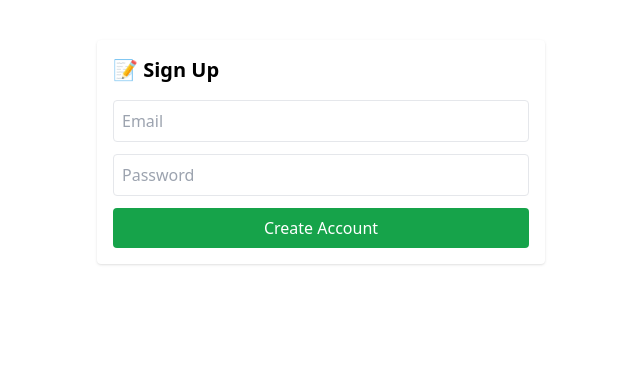
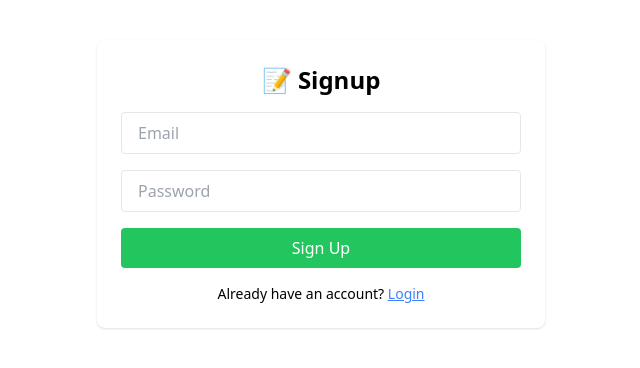
Before and after one commit to L-Praveen36/LostFound, a React (Create React App) app: page /signup in a window 1280 px wide. Shown: the top 368 px of the page, without its empty margins (319-959 px from the left). Built offline with nearby package versions, Linux system fonts and the light colour scheme; no server answers.

Commit message:
Final changes before deployment

```diff
--- a/src/App.js
+++ b/src/App.js
@@ -91,7 +91,7 @@ function HomePage() {
       {/* Upload Button */}
       <div className="text-center mb-6">
         <button
-          onClick={() => setShowForm(true)}
+          onClick={handleUploadClick}
           className="bg-blue-500 text-white px-4 py-2 rounded hover:bg-blue-600"
         >
           📤 Upload Lost or Found Item
--- a/src/components/Login.js
+++ b/src/components/Login.js
@@ -1,45 +1,53 @@
-// src/components/Login.js
-import { useState } from "react";
-import { signInWithEmailAndPassword } from "firebase/auth";
-import { auth } from "../firebase";
-import { useNavigate } from "react-router-dom";
+import React, { useState } from 'react';
+import { auth } from '../firebase';
+import { signInWithEmailAndPassword } from 'firebase/auth';
+import { useNavigate } from 'react-router-dom';
 
 const Login = () => {
-  const [email, setEmail] = useState("");
-  const [password, setPassword] = useState("");
+  const [email, setEmail] = useState('');
+  const [password, setPassword] = useState('');
+  const [error, setError] = useState('');
   const navigate = useNavigate();
 
   const handleLogin = async (e) => {
     e.preventDefault();
+    setError('');
     try {
       await signInWithEmailAndPassword(auth, email, password);
-      navigate("/");
+      navigate('/');
     } catch (err) {
-      alert(err.message);
+      setError(err.message);
     }
   };
 
   return (
-    <form onSubmit={handleLogin} className="max-w-md mx-auto mt-10 p-4 bg-white rounded shadow">
-      <h2 className="text-xl font-bold mb-4">🔐 Login</h2>
+    <div className="max-w-md mx-auto mt-10 bg-white p-6 rounded-lg shadow">
+      <h2 className="text-2xl font-bold text-center mb-4">🔐 Login</h2>
+      {error && <p className="text-red-500 mb-2">{error}</p>}
+      <form onSubmit={handleLogin} className="space-y-4">
         <input
           type="email"
           placeholder="Email"
-        value={email}
+          className="w-full px-4 py-2 border rounded"
           onChange={(e) => setEmail(e.target.value)}
-        className="w-full p-2 border mb-3 rounded"
+          required
         />
         <input
           type="password"
           placeholder="Password"
-        value={password}
+          className="w-full px-4 py-2 border rounded"
           onChange={(e) => setPassword(e.target.value)}
-        className="w-full p-2 border mb-3 rounded"
+          required
         />
-      <button type="submit" className="w-full bg-blue-600 text-white py-2 rounded">
+        <button className="w-full bg-blue-500 text-white py-2 rounded hover:bg-blue-600">
           Login
         </button>
       </form>
+      <p className="text-sm mt-4 text-center">
+        Don’t have an account?{' '}
+        <a href="/signup" className="text-blue-500 underline">Sign up</a>
+      </p>
+    </div>
   );
 };
 
--- a/src/components/ReportForm.js
+++ b/src/components/ReportForm.js
@@ -26,11 +26,14 @@ const ReportForm = ({ showForm, onClose }) => {
 
    // Close on outside click
   useEffect(() => {
-    const handleClickOutside = (e) => {
-      if (modalRef.current && !modalRef.current.contains(e.target)) {
-        onClose();
-      }
-    };
+    const handleUploadClick = () => {
+  if (!user) {
+    alert("Please login to upload an item.");
+    navigate("/login");
+  } else {
+    setShowForm(true);
+  }
+};
     if (showForm) {
       document.addEventListener("mousedown", handleClickOutside);
       document.body.style.overflow = "hidden"; // prevent background scroll
--- a/src/components/Signup.js
+++ b/src/components/Signup.js
@@ -1,45 +1,54 @@
-// src/components/Signup.js
-import { useState } from "react";
-import { createUserWithEmailAndPassword } from "firebase/auth";
-import { auth } from "../firebase";
-import { useNavigate } from "react-router-dom";
+import React, { useState } from 'react';
+import { auth } from '../firebase';
+import { createUserWithEmailAndPassword } from 'firebase/auth';
+import { useNavigate } from 'react-router-dom';
 
 const Signup = () => {
-  const [email, setEmail] = useState("");
-  const [password, setPassword] = useState("");
+  const [email, setEmail] = useState('');
+  const [password, setPassword] = useState('');
+  const [error, setError] = useState('');
   const navigate = useNavigate();
 
   const handleSignup = async (e) => {
     e.preventDefault();
+    setError('');
     try {
       await createUserWithEmailAndPassword(auth, email, password);
-      navigate("/");
+      alert('✅ Signup successful! You can now log in.');
+      navigate('/login');
     } catch (err) {
-      alert(err.message);
+      setError(err.message);
     }
   };
 
   return (
-    <form onSubmit={handleSignup} className="max-w-md mx-auto mt-10 p-4 bg-white rounded shadow">
-      <h2 className="text-xl font-bold mb-4">📝 Sign Up</h2>
+    <div className="max-w-md mx-auto mt-10 bg-white p-6 rounded-lg shadow">
+      <h2 className="text-2xl font-bold text-center mb-4">📝 Signup</h2>
+      {error && <p className="text-red-500 mb-2">{error}</p>}
+      <form onSubmit={handleSignup} className="space-y-4">
         <input
           type="email"
           placeholder="Email"
-        value={email}
+          className="w-full px-4 py-2 border rounded"
           onChange={(e) => setEmail(e.target.value)}
-        className="w-full p-2 border mb-3 rounded"
+          required
         />
         <input
           type="password"
           placeholder="Password"
-        value={password}
+          className="w-full px-4 py-2 border rounded"
           onChange={(e) => setPassword(e.target.value)}
-        className="w-full p-2 border mb-3 rounded"
+          required
         />
-      <button type="submit" className="w-full bg-green-600 text-white py-2 rounded">
-        Create Account
+        <button className="w-full bg-green-500 text-white py-2 rounded hover:bg-green-600">
+          Sign Up
         </button>
       </form>
+      <p className="text-sm mt-4 text-center">
+        Already have an account?{' '}
+        <a href="/login" className="text-blue-500 underline">Login</a>
+      </p>
+    </div>
   );
 };
 
```
Lines whose indentation alone changed are shown as unchanged.
